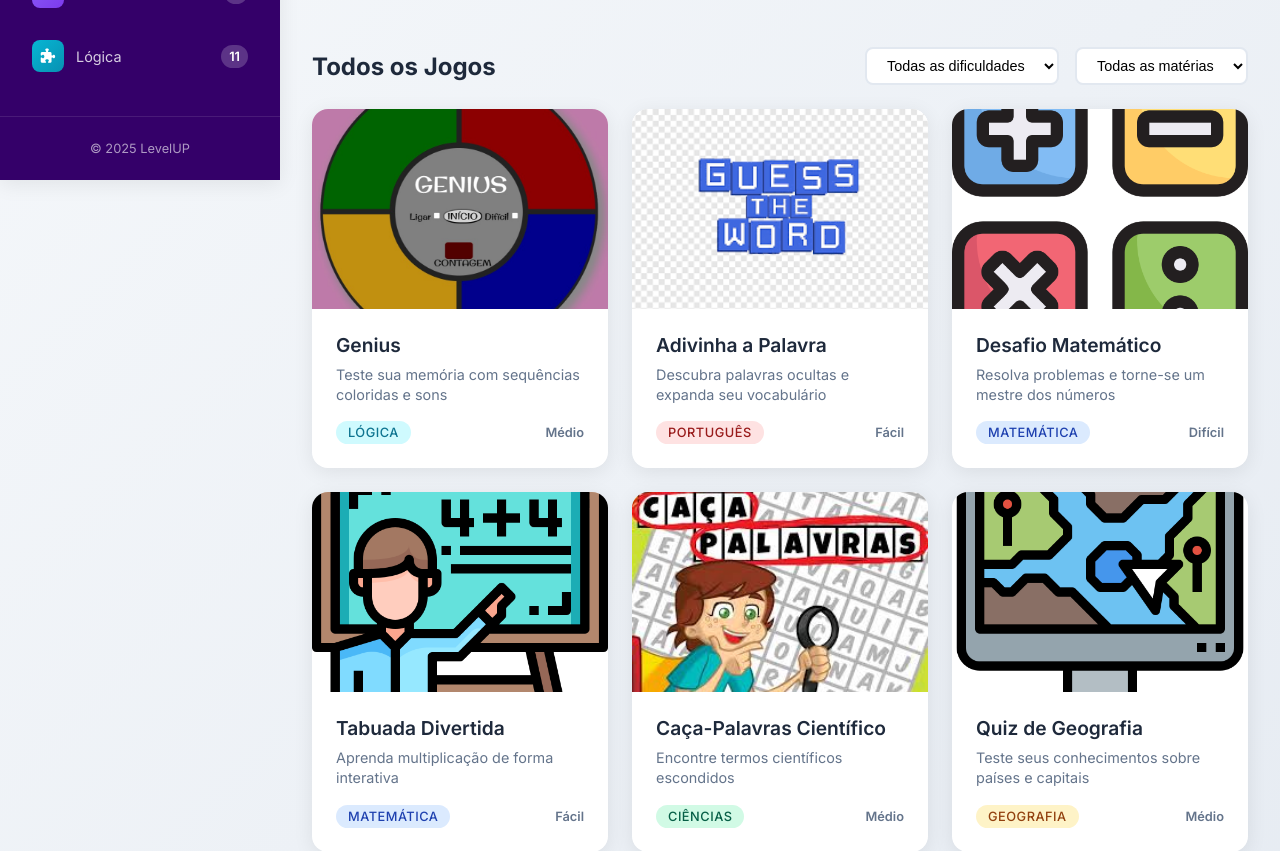
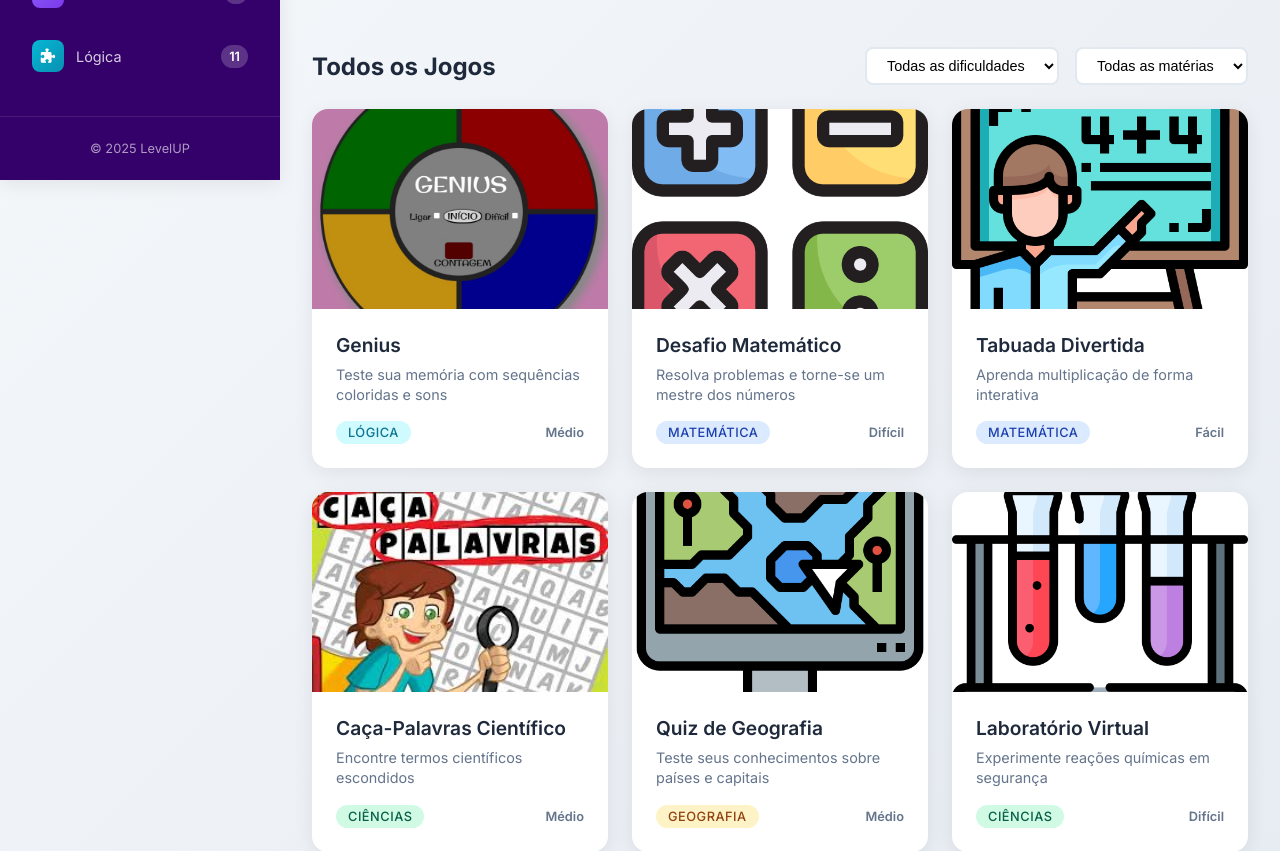
Before and after one commit to richardcsantos07/LevelUp_TCC, a PHP site: page /html/Home.html in a window 1280 px wide. Shown: the part 620-1471 px from the top of the page. Run offline with PHP 8.4, Linux system fonts and the light colour scheme; some libraries are stand-ins or nearby versions.

Commit message:
correções finais

```diff
--- a/view/html/Home.html
+++ b/view/html/Home.html
@@ -161,7 +161,7 @@
 
                     <div class="featured-game" data-game="palavra">
                         <div class="game-image">
-                            <img src="../img/guesstheword.png" alt="Adivinha a Palavra">
+                            <img src="../img/Caça palavras.jpg" alt="Adivinha a Palavra">
                             <div class="game-overlay">
                                 <div class="play-button">
                                     <i class="fas fa-play"></i>
--- a/view/js/tela.js
+++ b/view/js/tela.js
@@ -10,16 +10,6 @@ const games = [
     featured: true,
     link: "../../games/Genius_2.0/index.html",
     tags: ["Memória", "Sequência", "Concentração"],
-  },
-  {
-    id: 2,
-    title: "Adivinha a Palavra",
-    description: "Descubra palavras ocultas e expanda seu vocabulário",
-    subject: "portugues",
-    difficulty: "easy",
-    image: "../img/guesstheword.png",
-    featured: true,
-    tags: ["Vocabulário", "Ortografia", "Raciocínio"],
   },
   {
     id: 3,
```
Also changed, not shown: view/MenuInstituicao.php (+2 -7 lines).
